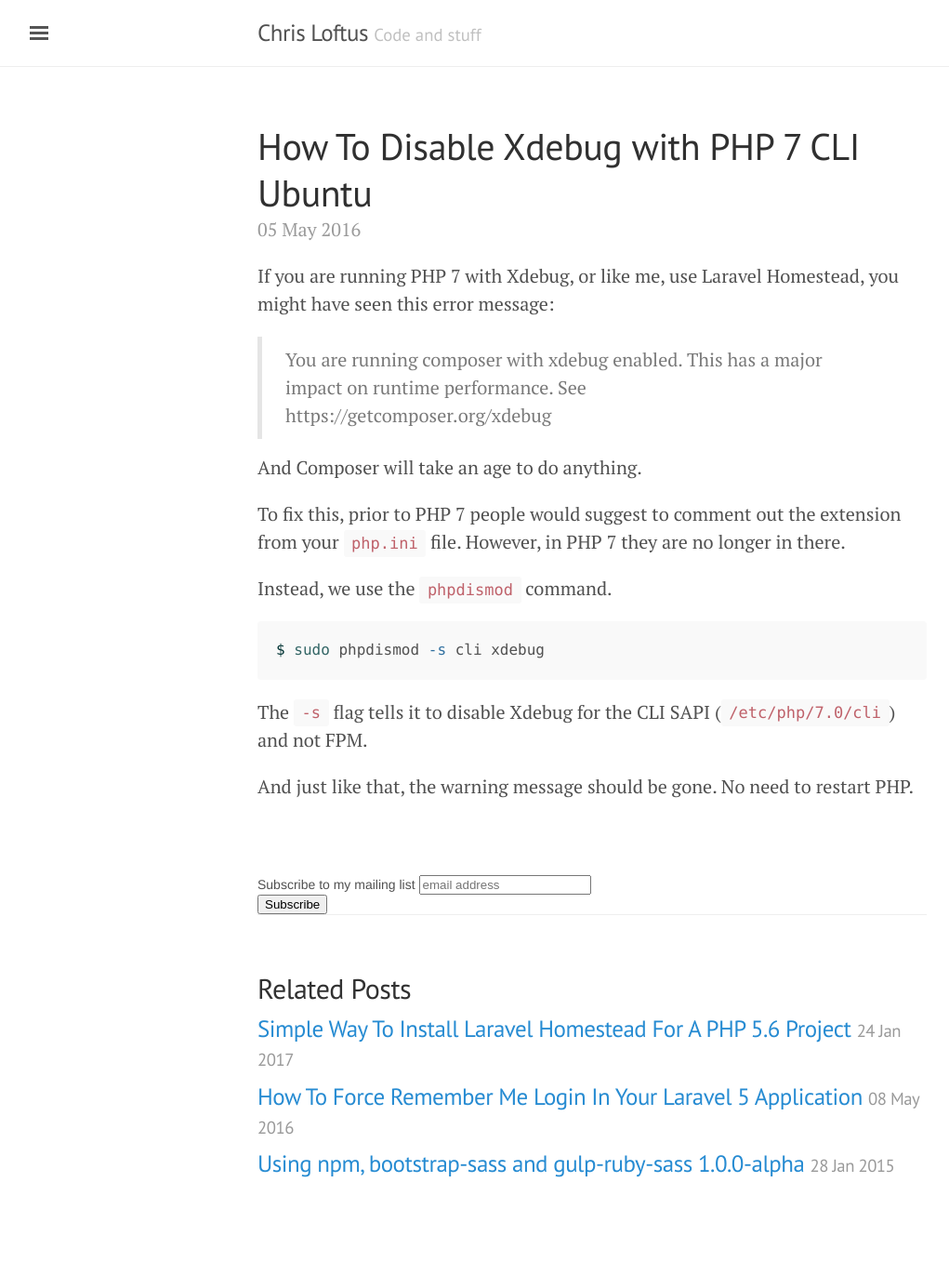
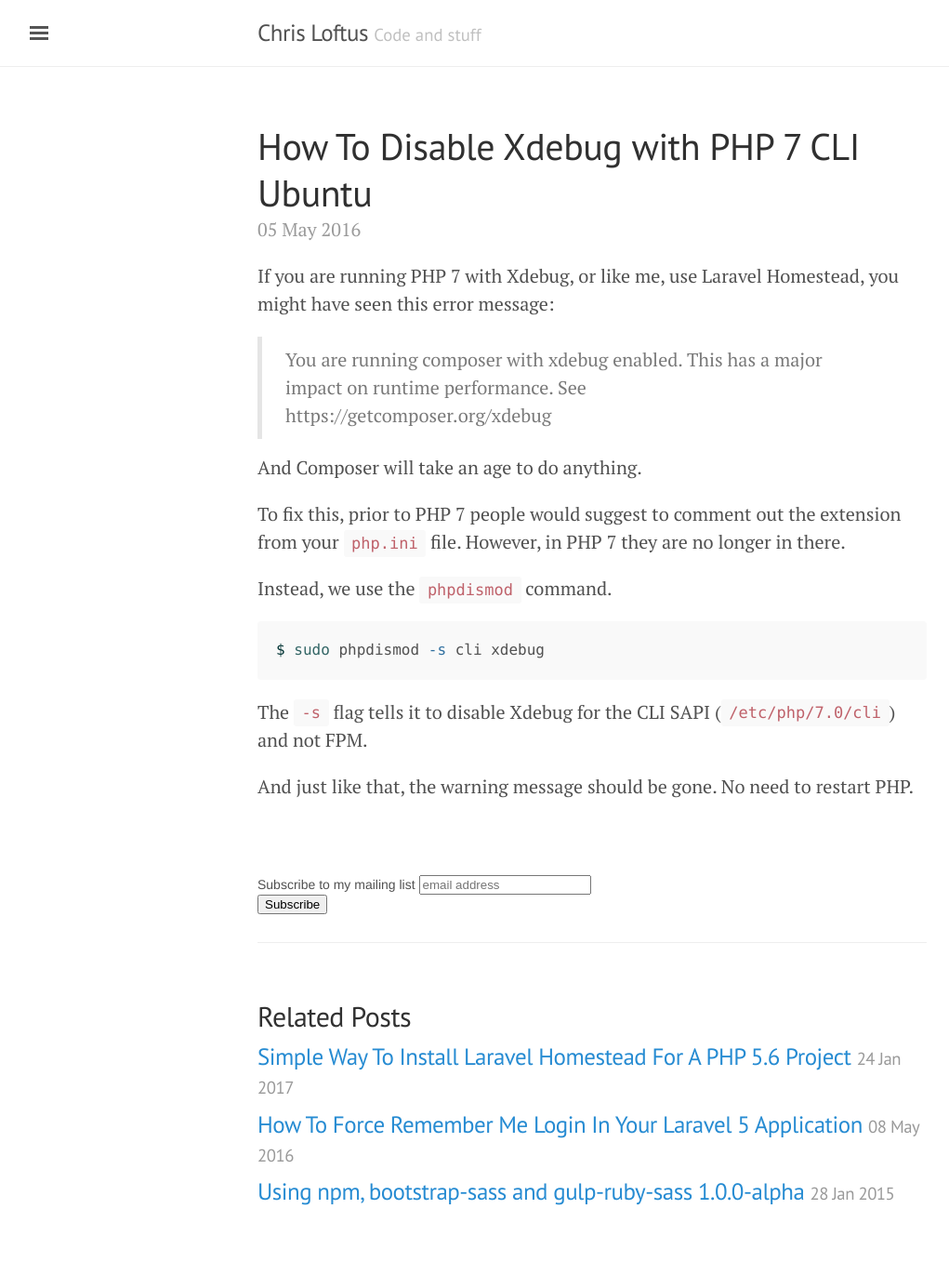
Before and after one commit to chrisloftus/chrisloftus.github.io, a Jekyll site: the page built from _posts/2016-05-05-how-to-disable-xdebug-php7-cli-ubuntu.markdown, in a window 1280 px wide. Shown: the whole page at 93% size, without its empty margins (3-1024 px from the left). Built offline with Jekyll 4.4.1, drawn with Linux system fonts in a browser that asks for light colours; comment, search, counter and statistics services are not loaded; before the commit the page ends 1327 px from its top, so only the background shows below that.

Commit message:
Pad subscribe form

```diff
--- a/_layouts/post.html
+++ b/_layouts/post.html
@@ -11,7 +11,7 @@ layout: default
 <!-- Begin MailChimp Signup Form -->
 <link href="//cdn-images.mailchimp.com/embedcode/horizontal-slim-10_7.css" rel="stylesheet" type="text/css">
 <style type="text/css">
-  #mc_embed_signup{background:#fff; clear:left; font:14px Helvetica,Arial,sans-serif; width:100%;}
+  #mc_embed_signup{background:#fff; clear:left; font:14px Helvetica,Arial,sans-serif; width:100%; padding-bottom: 30px;}
   /* Add your own MailChimp form style overrides in your site stylesheet or in this style block.
      We recommend moving this block and the preceding CSS link to the HEAD of your HTML file. */
 </style>
```
